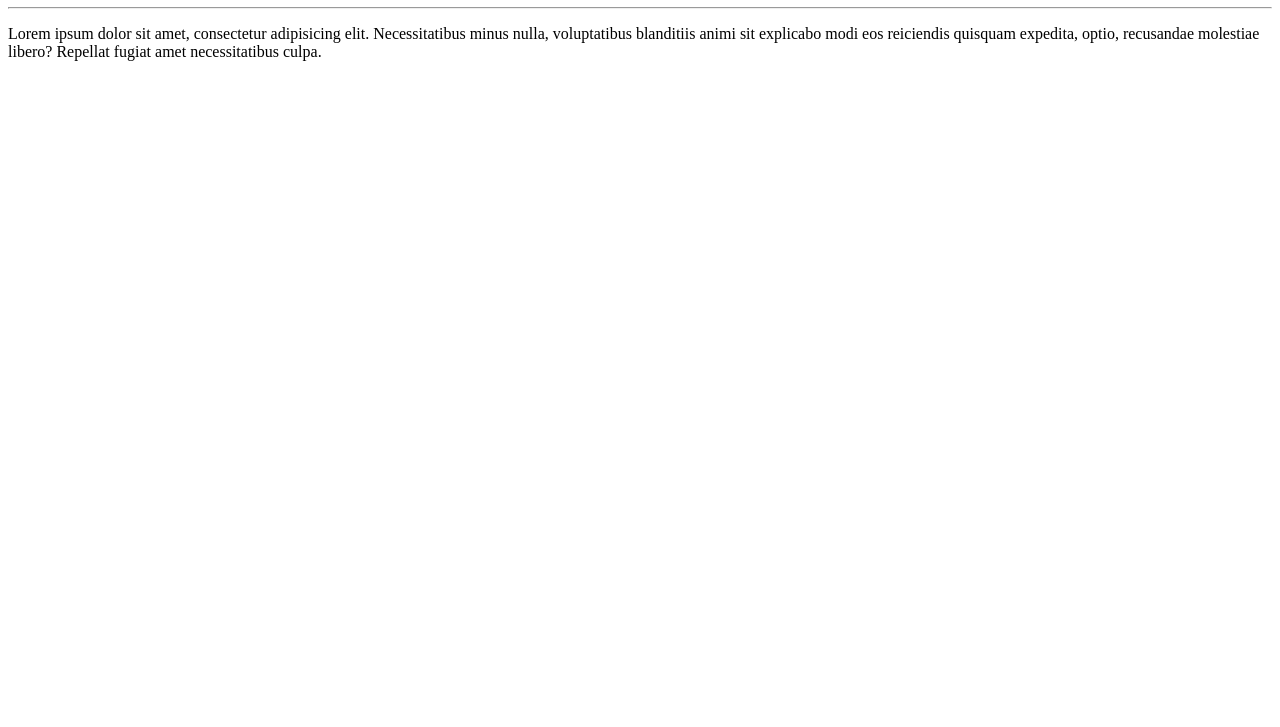
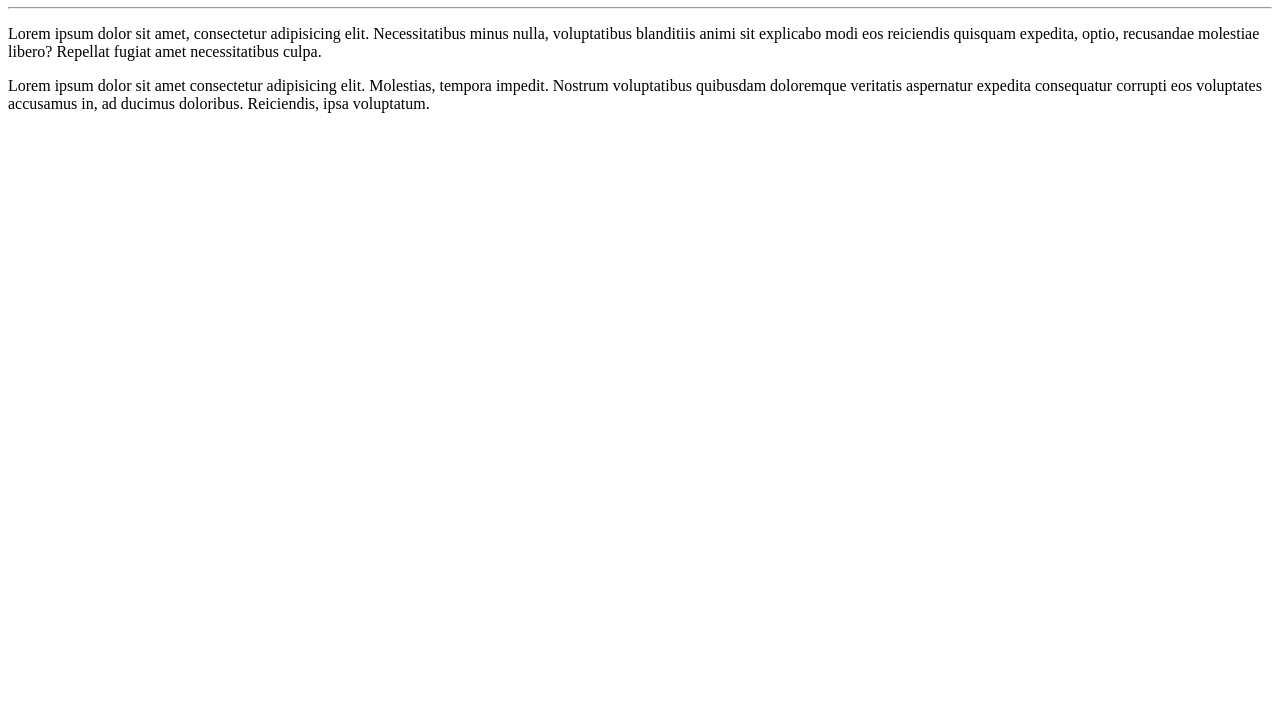
Before and after one commit to brunow-lima/Ola-Mundo, a plain HTML site: page site-teste/index.html in a window 1280 px wide. Shown: the part 73-800 px from the top of the page. Drawn offline with Linux system fonts and the light colour scheme.

Commit message:
Adicionei o 2° parágrafo

```diff
--- a/site-teste/index.html
+++ b/site-teste/index.html
@@ -9,5 +9,6 @@
     <h1>Meu Primeiro Site em Repositório</h1>
     <hr>
     <P>Lorem ipsum dolor sit amet, consectetur adipisicing elit. Necessitatibus minus nulla, voluptatibus blanditiis animi sit explicabo modi eos reiciendis quisquam expedita, optio, recusandae molestiae libero? Repellat fugiat amet necessitatibus culpa.</P>
+    <p>Lorem ipsum dolor sit amet consectetur adipisicing elit. Molestias, tempora impedit. Nostrum voluptatibus quibusdam doloremque veritatis aspernatur expedita consequatur corrupti eos voluptates accusamus in, ad ducimus doloribus. Reiciendis, ipsa voluptatum.</p>
 </body>
 </html>
```
